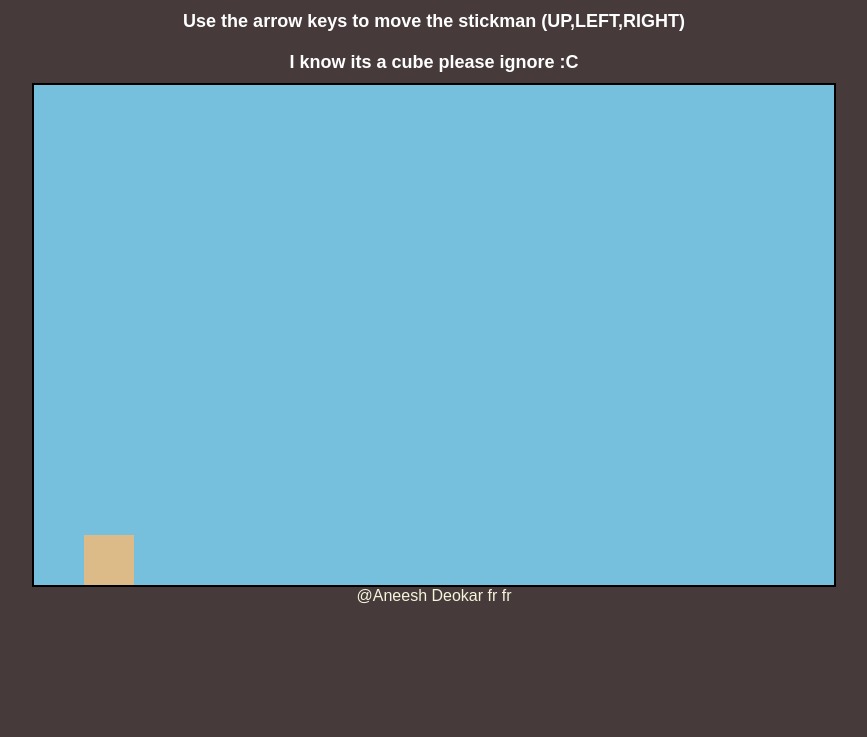
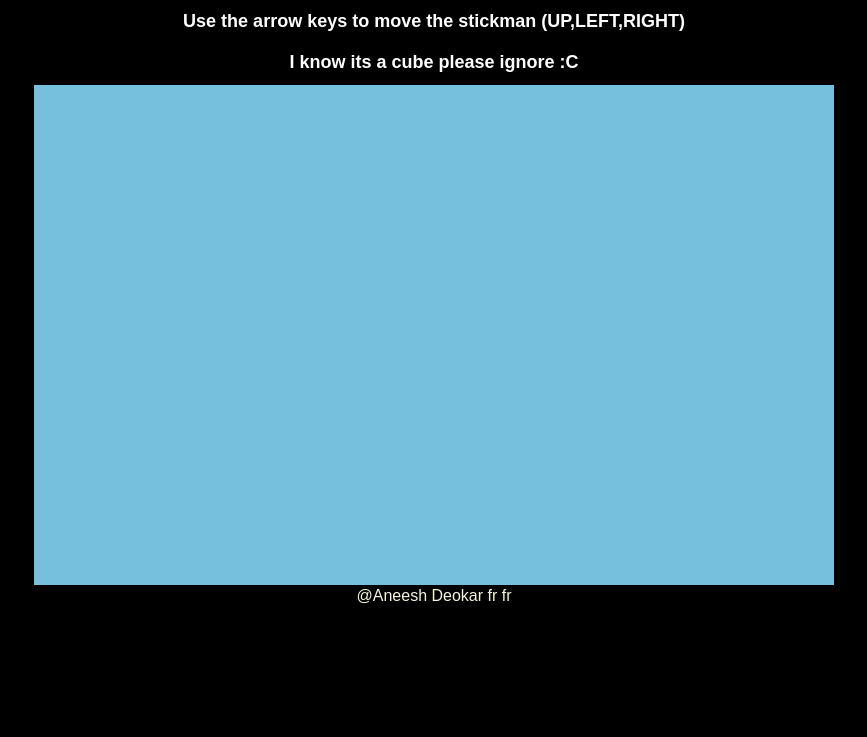
Before and after one commit to AneeshDeokar/circle-bounce-bounce, a plain HTML site: page index.html in a window 1280 px wide. Shown: the part 63-800 px from the top of the page, without its empty margins (206-1073 px from the left). Drawn offline with Linux system fonts and the light colour scheme.

Commit message:
Update style.css

```diff
--- a/style.css
+++ b/style.css
@@ -5,8 +5,8 @@ body {
     display: flex;
     flex-direction: column;
     align-items: center;
-    height: 100vh;
-    background-color: #463a3a;
+    height: 100;
+    background-color: #000000;
     font-family: Arial, sans-serif;
 }
 
@@ -33,13 +33,16 @@ p {
     overflow: hidden;
 }
 
-#stickman {
+#circle {
     position: absolute;
     bottom: 0;
     left: 30px;
     width: 50px;
     height: 50px;
-    background-color: #ddbb89;
+    background-color: #ffffff;
+    border: #000;
+    border-radius: 40px;
+
 }
 footer {
     color: beige;
```
